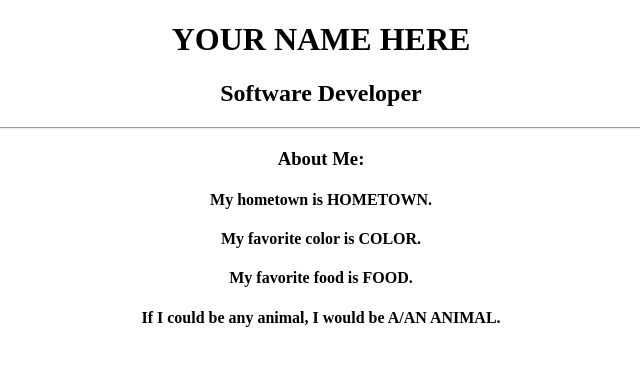
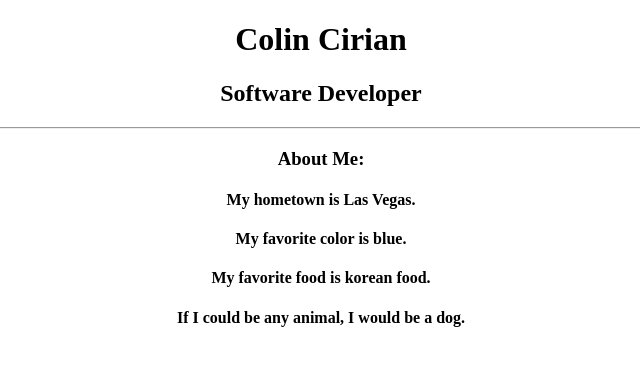
Before and after one commit to colincirian/my-first-repo-colin, a plain HTML site: page index.html in a window 1280 px wide. Shown: the whole page, without its empty margins (319-959 px from the left). Drawn offline with Linux system fonts and the light colour scheme.

Commit message:
updated website

```diff
--- a/index.html
+++ b/index.html
@@ -7,14 +7,14 @@
 		  </head>
 		  <body>
 			<div align="center">
-				<h1>YOUR NAME HERE</h1>
+				<h1>Colin Cirian</h1>
 				<h2>Software Developer</h2>
 				<hr>
 				<h3>About Me:</h3>
-					<h4>My hometown is HOMETOWN.</h4>
-					<h4>My favorite color is COLOR.</h4>
-					<h4>My favorite food is FOOD.</h4>
-					<h4>If I could be any animal, I would be A/AN ANIMAL.</h4>
+					<h4>My hometown is Las Vegas.</h4>
+					<h4>My favorite color is blue.</h4>
+					<h4>My favorite food is korean food.</h4>
+					<h4>If I could be any animal, I would be a dog.</h4>
 			</div>
 		  </body>
 		</html>
```
